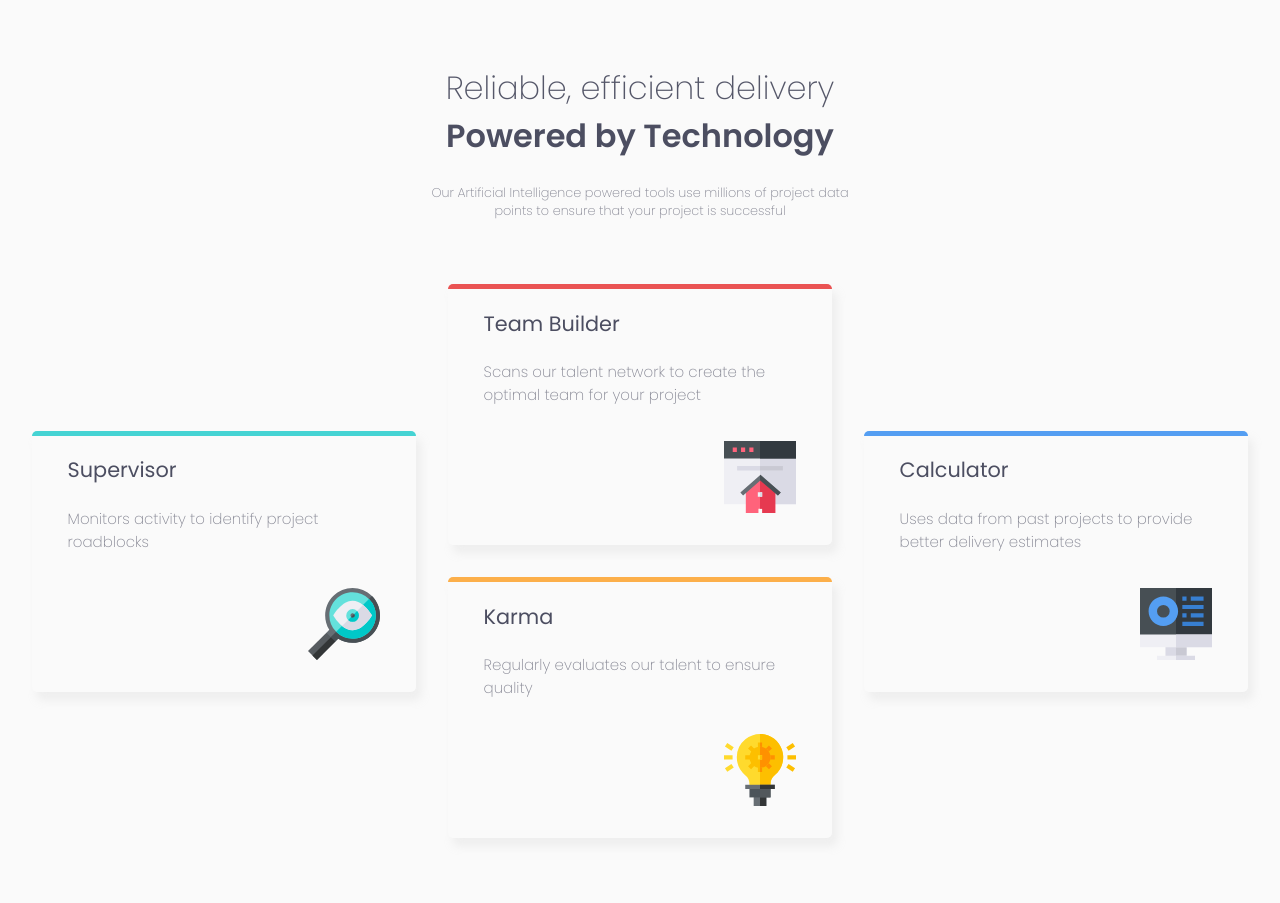
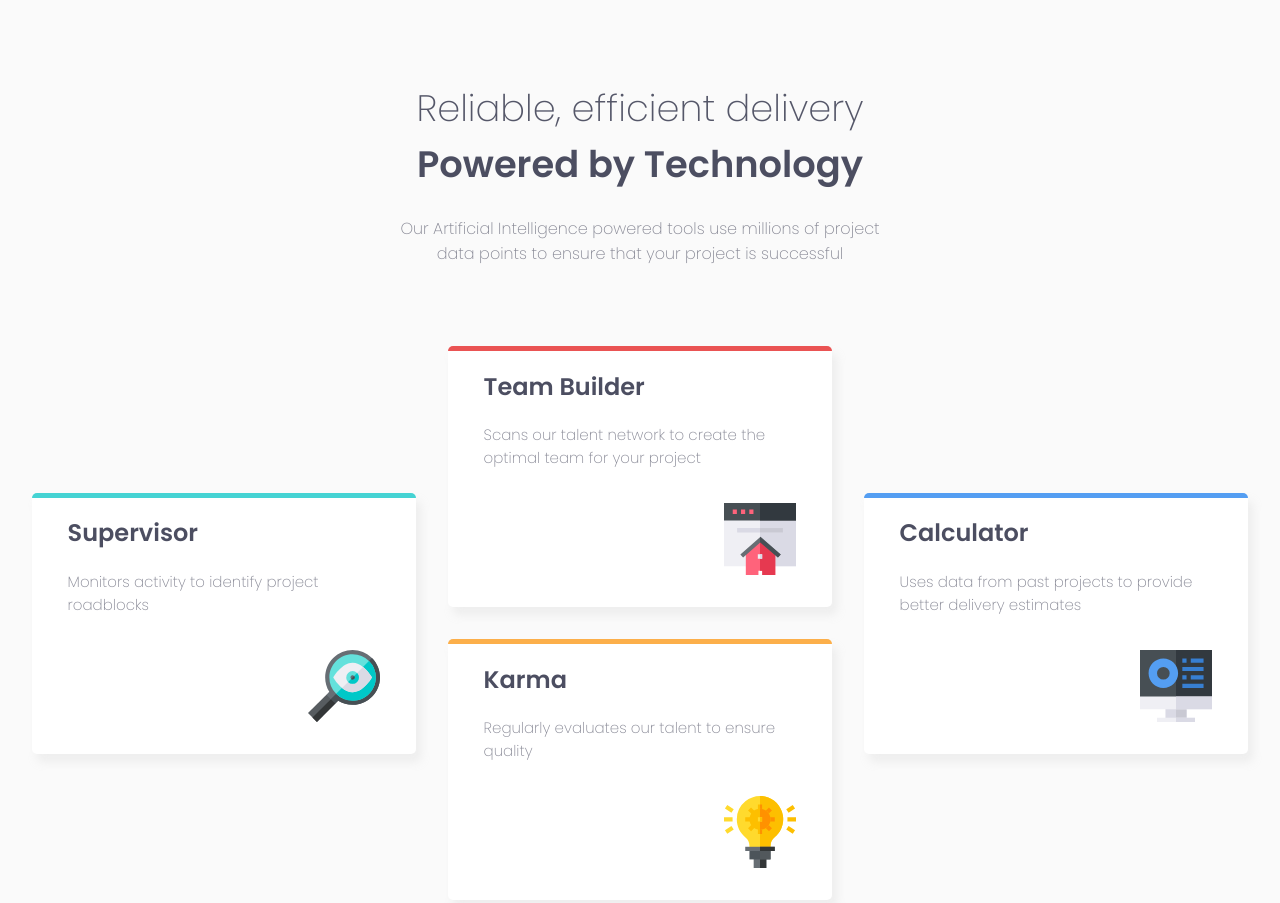
Before and after one commit to TooruTW/Frontend-Mentor---Four-card-feature-section, a plain HTML site: page index.html in a window 1280 px wide. Shown: the top 903 px of the page. Drawn offline with Linux system fonts and the light colour scheme.

Commit message:
layout adjust

```diff
--- a/index.html
+++ b/index.html
@@ -37,9 +37,9 @@
 
           <div class="card card1">
             <div class="card-text">
-              <h3 class="card-title">
+              <h1 class="card-title">
                 Supervisor
-              </h3>
+              </h1>
               <p class="card-discribe">
                 Monitors activity to identify project roadblocks
               </p>
@@ -51,9 +51,9 @@
 
           <div class="card card2">
             <div class="card-text">
-              <h3 class="card-title">
+              <h1 class="card-title">
                 Team Builder
-              </h3>
+              </h1>
               <p class="card-discribe">
                 Scans our talent network to create the optimal team for your project
               </p>
@@ -65,9 +65,9 @@
 
           <div class="card card3">
             <div class="card-text">
-              <h3 class="card-title">
+              <h1 class="card-title">
                 Karma
-              </h3>
+              </h1>
               <p class="card-discribe">
                 Regularly evaluates our talent to ensure quality
               </p>
@@ -79,9 +79,9 @@
 
             <div class="card card4">
               <div class="card-text">
-                <h3 class="card-title">
+                <h1 class="card-title">
                   Calculator
-                </h3>
+                </h1>
                 <p class="card-discribe">
                   Uses data from past projects to provide better delivery estimates
                 </p>
--- a/styles/styles.scss
+++ b/styles/styles.scss
@@ -28,24 +28,25 @@ main{
 }
 
 .text-content{
-    max-width: 28rem;
+    max-width: 30rem;
     min-width: 25rem;
     text-align: center;
-    margin: 4rem;
+    margin: 5rem;
+    margin-top: 5rem;
     h2{
         color: hsla(234, 12%, 34%, 0.95);
         font-weight: 200;
-        font-size: 2rem;
+        font-size: 2.3rem;
     }
     h1{
         font-weight: 600;
-        font-size: 2rem;
+        font-size: 2.3rem;
     }
     p{
         margin-top: 1.5rem;
         color: hsla(234, 12%, 34%, 0.678);
         font-weight: 200;
-        font-size: 0.8rem;
+        font-size: 1rem;
     }
 }
 
@@ -57,6 +58,7 @@ main{
     gap: 2rem;
 
     .card{
+        background-color: hsl(0, 0%, 100%);
         border-radius: 5px;
         width: 23rem;
         height: 15rem;
@@ -73,9 +75,9 @@ main{
             display: flex;
             flex-direction: column;
             justify-content: space-around;
-            h3{
-                font-size: 1.3rem;
-                font-weight: 400;
+            h1{
+                font-size: 1.5rem;
+                font-weight: 600;
             }
             p{
                 font-weight: 200;
```
Also changed, not shown: css/styles.css, 1 other file.
